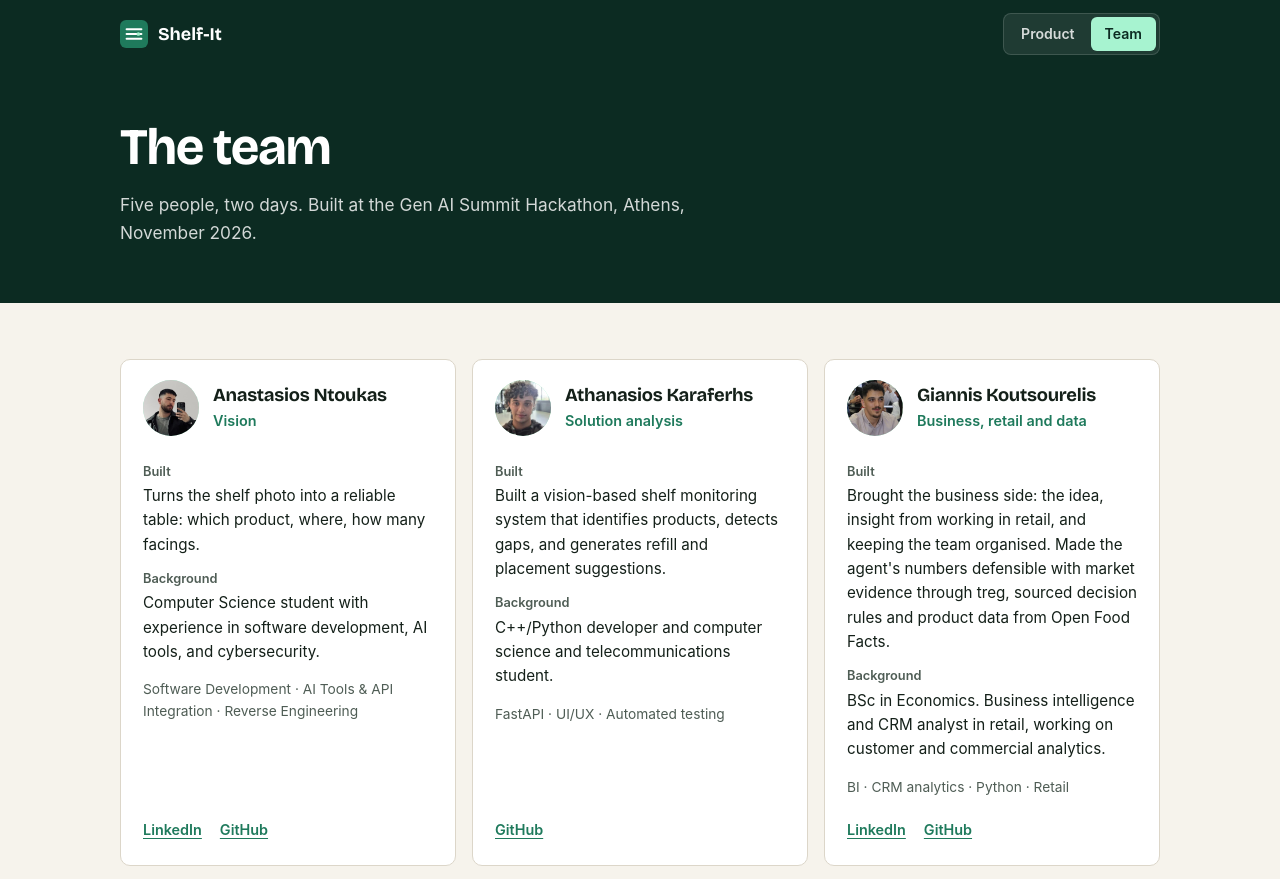
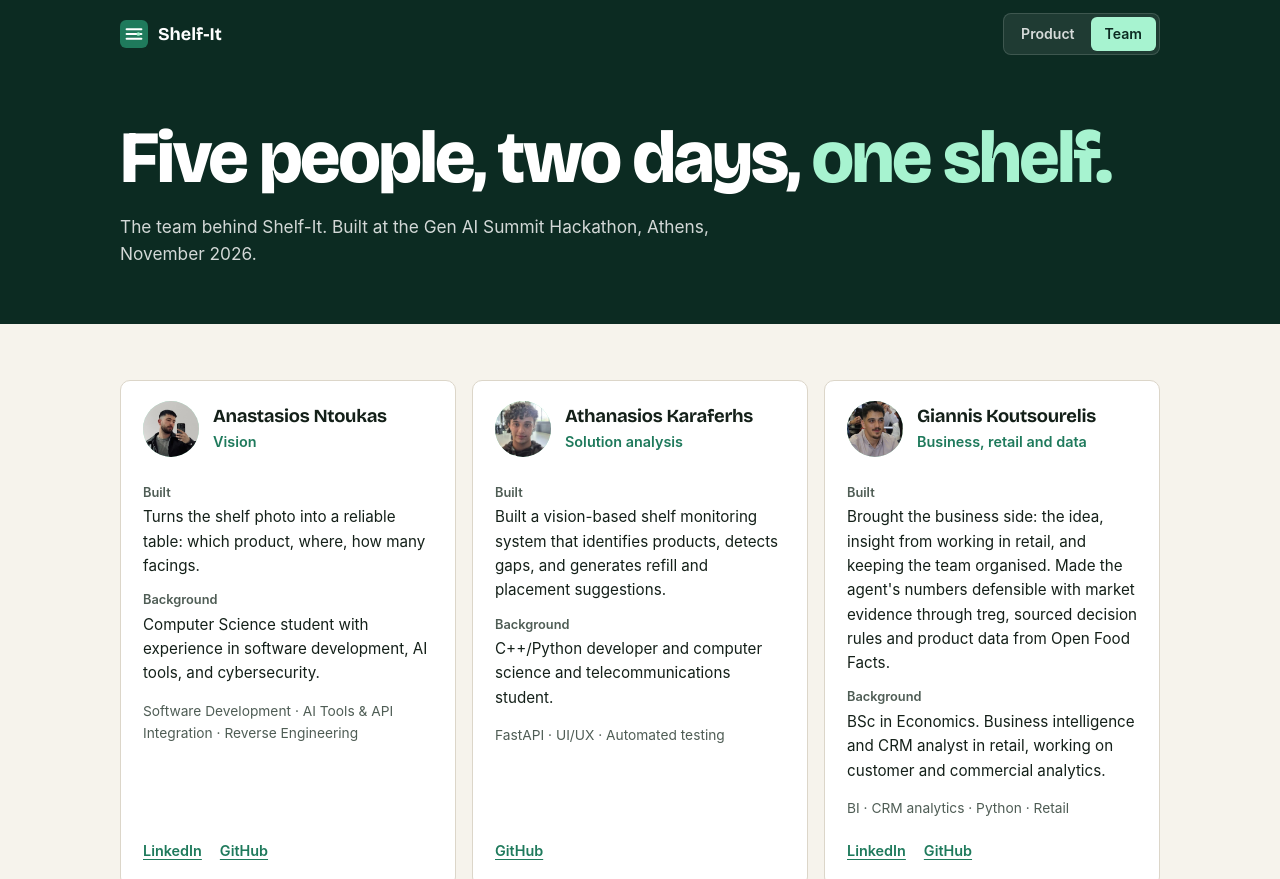
Before and after one commit to Koutsourelis/Shelf-It, a plain HTML site: page docs/team.html in a window 1280 px wide. Shown: the top 879 px of the page. Drawn offline with nearby package versions, Linux system fonts and the light colour scheme.

Commit message:
Team page: big headline back, 'Five people, two days, one shelf.'
Co-Authored-By: Claude Opus 5.5 <noreply@anthropic.com>

```diff
--- a/docs/team.html
+++ b/docs/team.html
@@ -43,7 +43,8 @@
 
   /* hero */
   .hero { background: var(--night); color: #fff; padding: 120px 0 56px; }
-  .hero h1 { font-size: clamp(2.2rem, 5vw, 3.2rem); font-weight: 700; line-height: 1.08; letter-spacing: -0.025em; }
+  .hero h1 { font-size: clamp(2.6rem, 7vw, 4.6rem); font-weight: 800; line-height: 1.04; letter-spacing: -0.035em; max-width: 14em; }
+  .hero h1 em { font-style: normal; color: var(--mint); }
   .hero p { font-size: 1.08rem; color: var(--on-dark); max-width: 58ch; margin: 16px 0 0; }
 
   /* cards */
@@ -89,8 +90,8 @@
 
 <header class="hero">
   <div class="wrap">
-    <h1>The team</h1>
-    <p>Five people, two days. Built at the Gen AI Summit Hackathon, Athens, November 2026.</p>
+    <h1>Five people, two days, <em>one shelf.</em></h1>
+    <p>The team behind Shelf-It. Built at the Gen AI Summit Hackathon, Athens, November 2026.</p>
   </div>
 </header>
 
```
